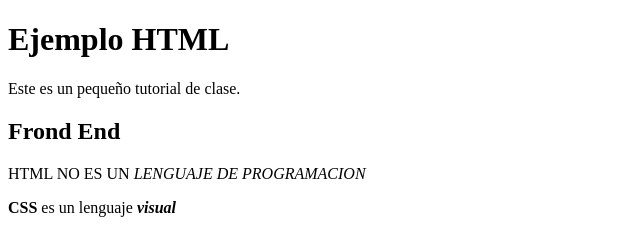
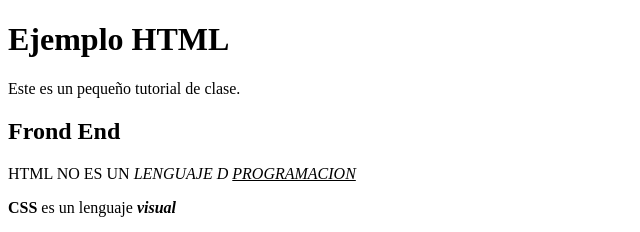
Before and after one commit to jhonmendez/ProyectoClaseWebIG2, a plain HTML site: page html/ejercicio1.html in a window 1280 px wide. Shown: the top 232 px of the page, 0-640 px from the left. Drawn offline with Linux system fonts and the light colour scheme.

Commit message:
Adicione un subrayado

```diff
--- a/html/ejercicio1.html
+++ b/html/ejercicio1.html
@@ -17,7 +17,7 @@
 
     <h2>Frond End</h2>
 
-    <p>HTML NO ES UN  <em>LENGUAJE DE PROGRAMACION</em></p>
+    <p>HTML NO ES UN  <em>LENGUAJE D <ins>PROGRAMACION</ins> </em></p>
 
     <p> <strong>CSS</strong>  es un lenguaje <strong> <em>visual</em>  </strong>  </p>
 
```
